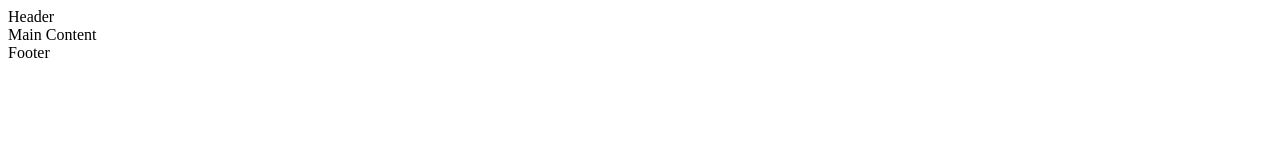
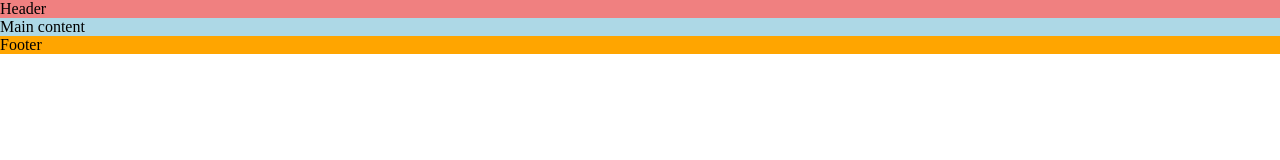
Before and after one commit to Lyd-W/love-running, a plain HTML site: page index.html in a window 1280 px wide. Drawn offline with Linux system fonts and the light colour scheme.

Commit message:
Added asterisk wildcard seletor to override default styles added by the browser

```diff
--- /dev/null
+++ b/assets/css/style.css
@@ -0,0 +1,21 @@
+/* Asterisk wildcard selector to override default styles added by the browser */
+* {
+    padding: 0;
+    margin: 0;
+    box-sizing: border-box;
+}
+
+/* Header */
+header {
+    background-color: lightcoral;
+}
+
+/* Main content */
+main {
+    background-color: lightblue;
+}
+
+/* Footer */
+footer {
+    background-color: orange;
+}
--- a/index.html
+++ b/index.html
@@ -2,25 +2,30 @@
 <html lang="en">
 
 <head>
-    <meta charset="UTF-8" />
-    <meta name="viewport" content="width=device-width, initial-scale=1.0" />
-    <!-- Meta tags for search engines-->
-    <meta name="description" content="Love Running. Club for runners in Deblin, Ireland. Urban running, trail running. Dblin docklands and Phoenix Park">
+    <meta charset="UTF-8">
+    <meta name="viewport" content="width=device-width, initial-scale=1.0">
+    <!-- Meta tags for search engines -->
+    <meta name="description"
+        content="Love Running. Club for runners in Dublin, Ireland. Urban running, trail running. Dublin docklands and Phoenix Park">
     <meta name="keywords" content="love running, run, running club, runners, Ireland, Dublin, sport, exercise">
     <!-- Title -->
     <title>Love Running</title>
     <!-- Favicon -->
-    <link rel="apple-touch-icon" sizes="180x180" href="assets/favicon/apple-touch-icon.png" />
-    <link rel="icon" type="image/png" sizes="32x32" href="assets/favicon/favicon-32x32.png" />
-    <link rel="icon" type="image/png" sizes="16x16" href="assets/favicon/favicon-16x16.png" />
+    <link rel="apple-touch-icon" sizes="180x180" href="assets/favicon/apple-touch-icon.png">
+    <link rel="icon" type="image/png" sizes="32x32" href="assets/favicon/favicon-32x32.png">
+    <link rel="icon" type="image/png" sizes="16x16" href="assets/favicon/favicon-16x16.png">
+    <!-- Stylesheet -->
+    <link rel="stylesheet" href="assets/css/style.css">
 </head>
 
 <body>
-    <!--Header-->
+    <!-- Header -->
     <header>Header</header>
-    <!--Main content-->
-    <main>Main Content</main>
-    <!--Footer-->
+
+    <!-- Main content -->
+    <main>Main content</main>
+
+    <!-- Footer -->
     <footer>Footer</footer>
 
 </body>
```
